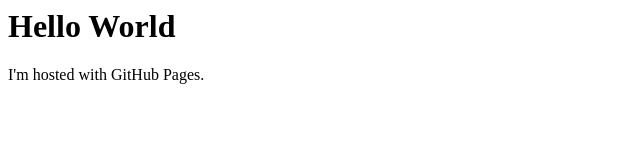
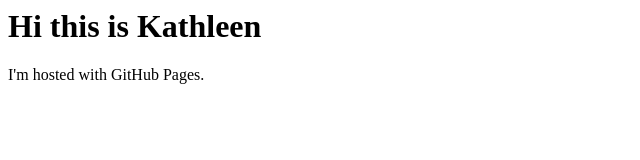
Before and after one commit to kathleenlum/kathleenspage, a plain HTML site: page home.html in a window 1280 px wide. Shown: the whole page, without its empty margins (0-640 px from the left). Drawn offline with Linux system fonts and the light colour scheme.

Commit message:
Update home.html

```diff
--- a/home.html
+++ b/home.html
@@ -1,6 +1,6 @@
 <html>
 <body>
-<h1>Hello World</h1>
+<h1>Hi this is Kathleen</h1>
 <p>I'm hosted with GitHub Pages.</p>
 </body>
 </html>
```
